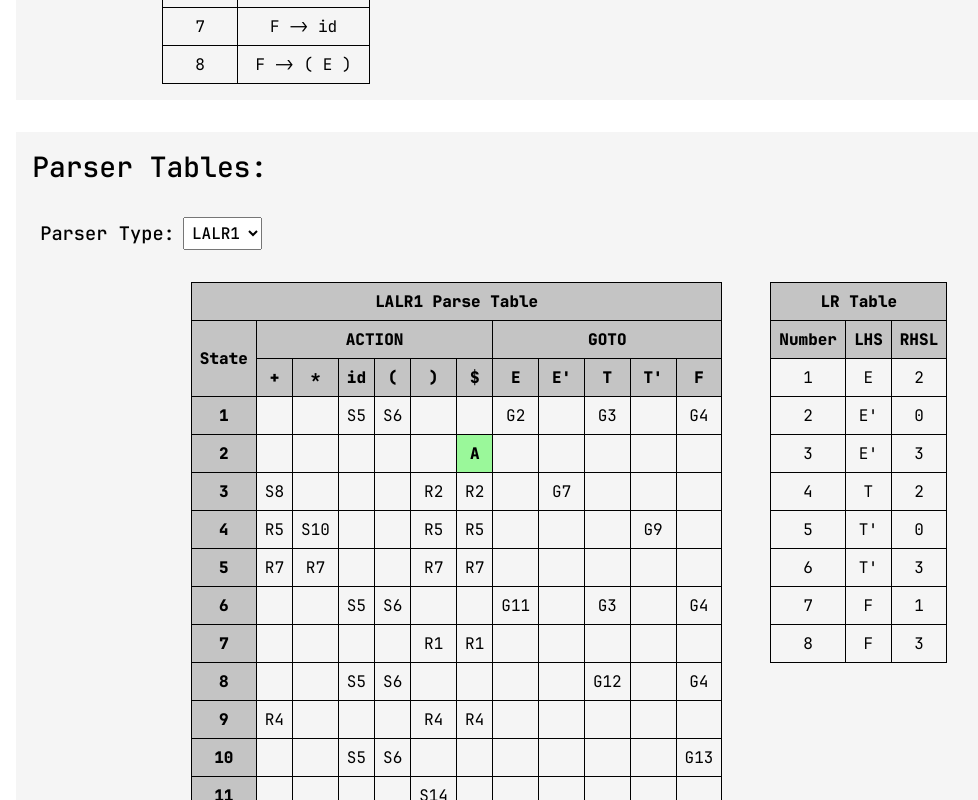
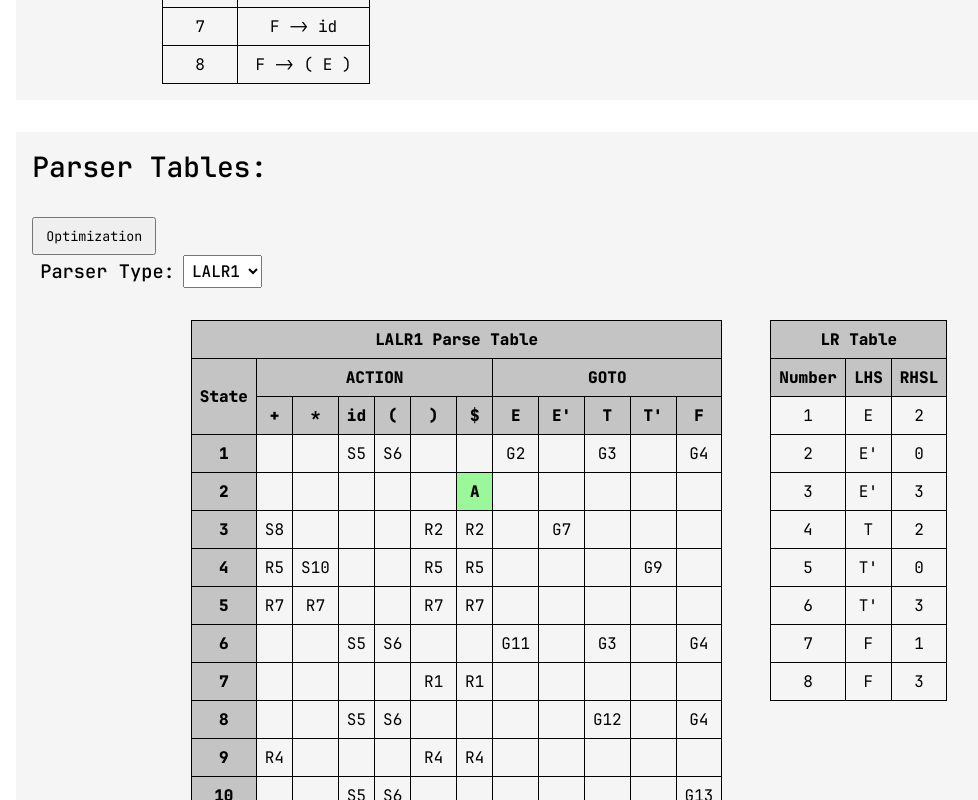
Before and after one commit to itsEmadK/LRParserGenerator, a React (Vite) app: page / in a window 1280 px wide. Shown: the part 1440-2240 px from the top of the page, without its empty margins (71-1049 px from the left). Built offline with nearby package versions, Linux system fonts and the light colour scheme.

Commit message:
Update parser logic and UI components

```diff
--- a/src/components/PageHeader.tsx
+++ b/src/components/PageHeader.tsx
@@ -9,7 +9,9 @@ export default function PageHeader() {
           <h3>Enter your context-free grammar to generate the parser</h3>
           <p>
             Created by{' '}
-            <span className={styles['name']}>Emad Kheyroddin</span> at
+            <span className={styles['name']}>Emad Kheyroddin</span>
+            {' '}— Modified by{' '}
+            <span className={styles['name']}>Behrad Farzmahdi & Arian Soori</span> at
             Semnan University
           </p>
           <p>
--- a/src/components/ParserSection.tsx
+++ b/src/components/ParserSection.tsx
@@ -16,6 +16,10 @@ export default function ParserSection() {
   };
   const handleStep = () => {
     api?.stepParser();
+  };
+    const handle_back = () => {
+
+    api?.back_parser();
   };
   const handleRun = () => {
     api?.parse();
@@ -36,6 +40,7 @@ export default function ParserSection() {
           <button onClick={handleStep} className={styles['step']}>
             Step
           </button>
+
           <button onClick={handleRun} className={styles['run']}>
             Run
           </button>
@@ -98,6 +103,9 @@ export default function ParserSection() {
               : '')
           }
         >
+                           <button onClick={handle_back} className={styles['back-step']}>
+            Back
+          </button>
           <h4>Parse tree:</h4>
           {parserStatus.treeStack.length > 0 ? (
             <ParseTree
--- a/src/components/ParserTablesSection.tsx
+++ b/src/components/ParserTablesSection.tsx
@@ -9,6 +9,7 @@ import {
   useParseTable,
   useProductions,
   useTerminals,
+  useIsOptimized,
 } from '../contexts/AppContext';
 import type ParseTable from '../parser/parse-table';
 import type { ChangeEvent } from 'react';
@@ -31,6 +32,7 @@ type TableCellProps = {
 };
 
 export default function ParserTablesSection() {
+  const is_optimized = useIsOptimized();
   const productions = useProductions();
   const terminals = useTerminals();
   const nonTerminals = useNonTerminals();
@@ -42,9 +44,15 @@ export default function ParserTablesSection() {
   function handleParserTypeChange(e: ChangeEvent<HTMLSelectElement>) {
     api!.updateParserType(e.target.value.toLowerCase() as ParserType);
   }
+  const handleParserTablesOptimization = () => {
+    api?.ParserTablesOptimization();
+  };
   return (
     <section className={styles['parser-tables']}>
       <h2>Parser Tables:</h2>
+      <button className={styles['optimization-btn']} onClick={handleParserTablesOptimization}>
+      {is_optimized ? 'Normal' : 'Optimization'}
+      </button>
       <div className={styles['parser-type-container']}>
         <h3>Parser Type:</h3>
         <select value={parserType} onChange={handleParserTypeChange}>
@@ -168,6 +176,9 @@ function TableCell({ parseTableCell }: TableCellProps) {
       case 'reduce': {
         return 'R' + action.ruleNumber;
       }
+      case 'shift_reduce': {
+        return 'SR' + action.destination;
+      }
     }
   }
   if (!parseTableCell) {
--- a/src/contexts/AppContext.tsx
+++ b/src/contexts/AppContext.tsx
@@ -43,6 +43,7 @@ type AppData = {
   parserStatus: ParserStatus;
   parserType: ParserType;
   endMarker: string;
+  is_optimized: boolean;
 };
 
 type AppApi = {
@@ -51,13 +52,19 @@ type AppApi = {
     newStartSymbol: string
   ) => void;
   stepParser: (previousStatus?: ParserBaseStatus) => void;
+  back_parser: (previousStatus?: ParserBaseStatus) => void;
   parse: (previousStatus?: ParserBaseStatus) => void;
   resetParser: () => void;
+  ParserTablesOptimization: () => void;
   updateTokenStream: (newInput: string) => void;
   updateParserType: (newType: ParserType) => void;
 };
 type ParserStepAction = {
   type: 'step';
+  previousStatus?: ParserBaseStatus;
+};
+type parser_back_action = {
+  type: 'back';
   previousStatus?: ParserBaseStatus;
 };
 type ParserParseAction = {
@@ -81,13 +88,19 @@ type UpdateTokenStreamAction = {
   newInput: string;
 };
 
+type ParserTablesOptimizationAction = {
+  type: 'ParserTablesOptimization';
+};
+
 type ReducerAction =
   | ParserStepAction
+  | parser_back_action
   | ParserParseAction
   | ParserResetAction
   | GrammarUpdateAction
   | ParserTypeUpdateAction
-  | UpdateTokenStreamAction;
+  | UpdateTokenStreamAction
+  | ParserTablesOptimizationAction;
 
 const initialData: AppData = {
   grammar: initialGrammar,
@@ -101,6 +114,7 @@ const initialData: AppData = {
   parserStatus: initialParserStatus,
   parserType: initialParserType,
   endMarker: initialEndMarker,
+  is_optimized: false,
 };
 
 const AppDataContext = createContext<AppData | null>(null);
@@ -152,6 +166,9 @@ export const useStateNumber = (state: State) => {
   const { dfa } = useContext(AppDataContext)!;
   return dfa.findStateNumber(state);
 };
+export const useIsOptimized = () => {
+  return useContext(AppDataContext)!.is_optimized;
+};
 export const useDfa = () => {
   return useContext(AppDataContext)!.dfa;
 };
@@ -177,12 +194,18 @@ export default function AppProvider({
       stepParser(previousStatus?) {
         dispatch({ type: 'step', previousStatus });
       },
+      back_parser(previousStatus?) {
+        dispatch({ type: 'back', previousStatus });
+      },
       updateGrammarProductions(newProductions, newStartSymbol) {
         dispatch({
           type: 'updateGrammarProductions',
           newProductions,
           newStartSymbol,
         });
+      },
+      ParserTablesOptimization() {
+        dispatch({ type: 'ParserTablesOptimization' });
       },
       updateParserType(newParserType) {
         dispatch({ type: 'updateParserType', newParserType });
@@ -233,6 +256,19 @@ function reducerFn(state: AppData, action: ReducerAction): AppData {
       const newParserStatus = state.parser.step(state.parserStatus);
       return { ...state, parserStatus: newParserStatus };
     }
+    case 'back': {
+      const previousParserStatus = state.parser.back();
+      if (previousParserStatus) {
+        return previousParserStatus
+          ? { ...state, parserStatus: previousParserStatus }
+          : state;
+      } else {
+        return {
+          ...state,
+          parserStatus: createInitialParserStatus(state.input.split(' ')),
+        };
+      }
+    }
     case 'updateGrammarProductions': {
       const newGrammar = new Grammar(
         action.newProductions,
@@ -266,6 +302,76 @@ function reducerFn(state: AppData, action: ReducerAction): AppData {
         parseTable: newParseTable,
         parserStatus: createInitialParserStatus(state.input.split(' ')),
         parseTableGenerator: newParseTableGenerator,
+      };
+    }
+    case 'ParserTablesOptimization': {
+      const newDfaGenerator = new DfaGenerator(
+        state.grammar,
+        state.endMarker
+      );
+      const newDfa = newDfaGenerator.generate(state.parserType);
+      const newParseTableGenerator = new ParseTableGenerator(
+        state.grammar,
+        state.grammarAnalyzer,
+        newDfa
+      );
+      var newParseTable = newParseTableGenerator.generate(
+        state.parserType
+      ).table;
+
+      if (!state.is_optimized) {
+        for (const _ in newParseTable) {
+          for (const row in newParseTable) {
+            var is_all_reduce = true
+            var num_reduce = 0
+            for (const cell in newParseTable[row]) {
+              const action: any = newParseTable[row][cell];
+              if (!action) continue;
+              num_reduce = action.ruleNumber
+              if (action.type != 'reduce') {
+                is_all_reduce = false
+                break
+              }
+            }
+            var has_goto;
+            if (is_all_reduce) {
+              has_goto = false
+              for (const row_in in newParseTable) {
+                for (const cell_in in newParseTable[row_in]) {
+                  const action_in: any = newParseTable[row_in][cell_in];
+                  if (!action_in) continue;
+                  if (action_in.type == 'goto') {
+                    if (action_in.destination == row) {
+                      has_goto = true
+                      break
+                    }
+                  }
+                }
+              }
+              if (has_goto == false) {
+                delete newParseTable[row];
+                for (const row_SR in newParseTable) {
+                  for (const cell_SR in newParseTable[row_SR]) {
+                    var action_SR: any = newParseTable[row_SR][cell_SR];
+                    if (!action_SR) continue;
+                    if (action_SR.type == 'shift') {
+                      if (action_SR.destination == row) {
+                        action_SR.type = 'shift_reduce'
+                        action_SR.destination = num_reduce
+                      }
+                    }
+                  }
+                }
+                break;
+              }
+            }
+          }
+        }
+      }
+      return {
+        ...state,
+        parseTable: new ParseTable(newParseTable),
+        is_optimized: !state.is_optimized,
       };
     }
     case 'updateParserType': {
--- a/src/main.tsx
+++ b/src/main.tsx
@@ -4,7 +4,7 @@ import './index.css';
 import App from './App';
 
 createRoot(document.getElementById('root')!).render(
-  <StrictMode>
+  // <StrictMode>
     <App />
-  </StrictMode>
+  // <StrictMode>
 );
--- a/src/parser/parser.ts
+++ b/src/parser/parser.ts
@@ -31,11 +31,11 @@ type ParserDerivedStatus = {
 };
 
 export type ParserStatus = ParserBaseStatus & ParserDerivedStatus;
-
+export type ParserHistory = ParserStatus;
 export default class Parser {
   private _lrTable: LrTable = {};
   readonly parseTableAnalyzer: ParseTable;
-
+  public history: ParserHistory[] = [];
   constructor(
     parseTableAnalyzer: ParseTable,
     productions: Iterable<NumberedProduction>
@@ -229,15 +229,17 @@ export default class Parser {
       0,
       '•'
     );
-    return {
-      ...status,
-      progress,
-      isAccepted,
-      stateNumber: newStateNumber,
-      nextToken: isAccepted ? undefined : newNextToken,
-    };
+    const parserStatus: ParserStatus = { ...status, progress, isAccepted, stateNumber: newStateNumber, nextToken: isAccepted ? undefined : newNextToken };
+    const last = this.history[this.history.length - 1];
+    if (!last || last.stateNumber !== parserStatus.stateNumber || last.dotPosition !== parserStatus.dotPosition) {
+      this.history.push(parserStatus);
+    } return parserStatus;
   }
-
+  back(): ParserStatus | undefined {
+    if (this.history.length <= 1) return undefined;
+    this.history.pop();
+    return this.history.at(-1);
+  }
   get lrTable(): Readonly<LrTable> {
     return this._lrTable;
   }
--- a/src/styles/parser-section.module.css
+++ b/src/styles/parser-section.module.css
@@ -180,3 +180,11 @@ section.parser h2 {
     font-size: 1.3rem;
   }
 }
+
+.back-step {
+  background-color: rgb(255, 193, 7);
+  max-width: 60px;
+  border-radius: 10px;
+  border: 1px solid yellow;
+  color: white;
+}
--- a/src/util/types.ts
+++ b/src/util/types.ts
@@ -8,6 +8,7 @@ export type Action =
   | ReduceAction
   | GotoAction
   | ShiftAction
+  | ShiftReduceAction
   | AcceptAction;
 
 export type ReduceAction = {
@@ -25,3 +26,7 @@ export type GotoAction = {
 export type AcceptAction = {
   type: 'accept';
 };
+export type ShiftReduceAction = {
+  type: 'shift_reduce';
+  destination: number;
+};
```
Also changed, not shown: 1 other file (tests, documents, lock files or other folders).
